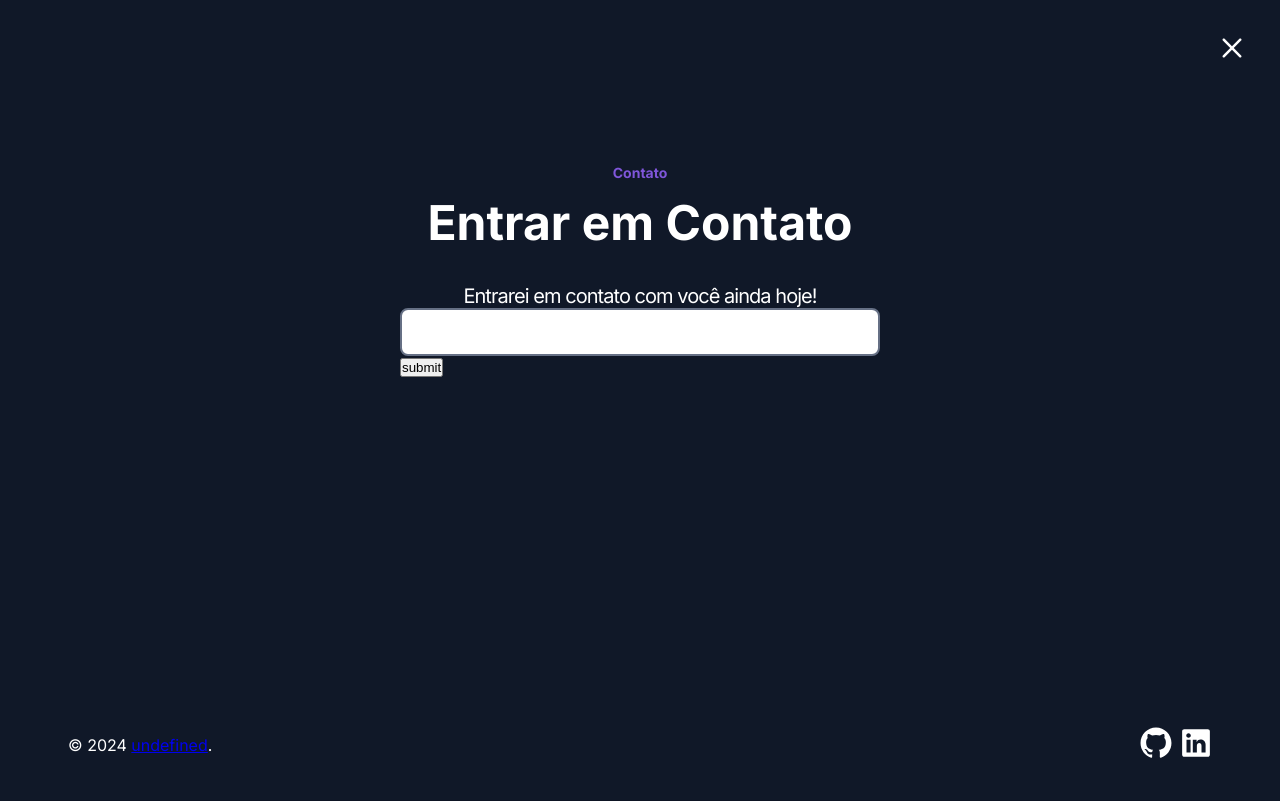
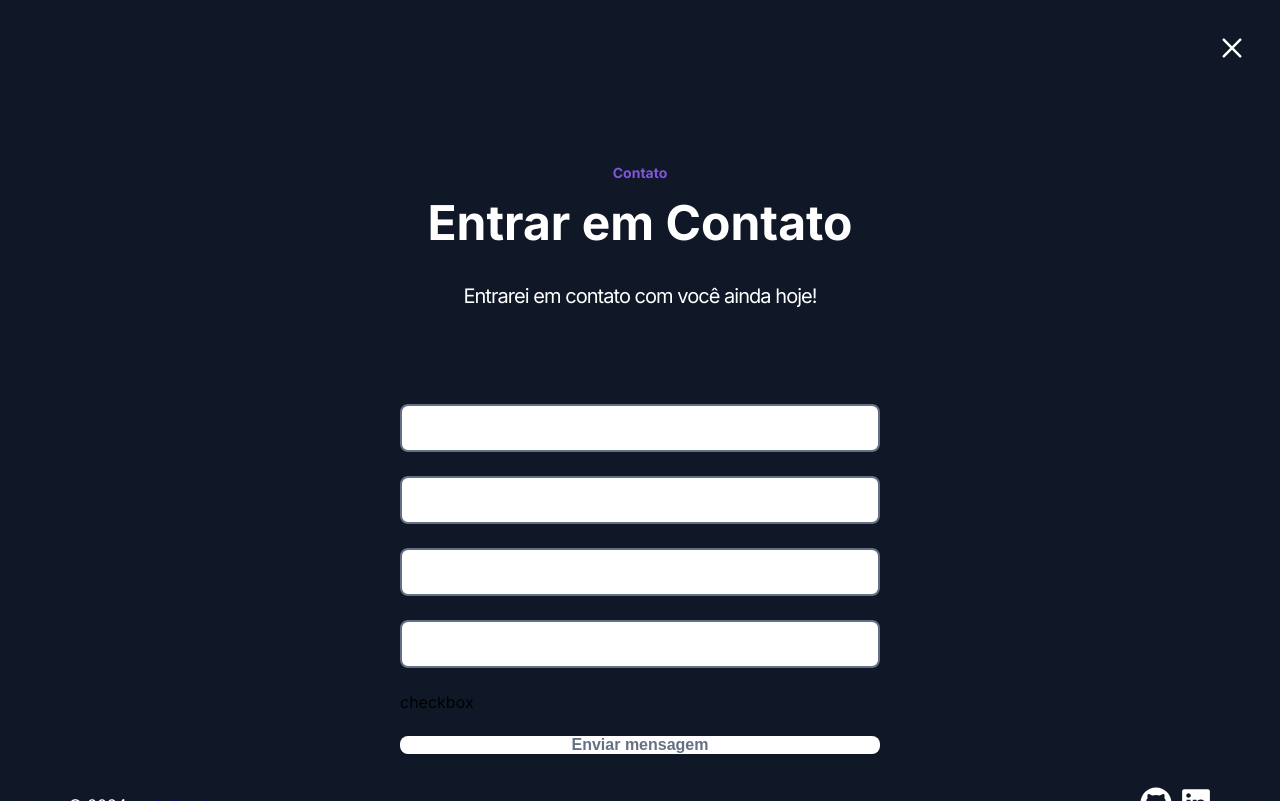
Before and after one commit to matheusgrodrigues/portfolio-backup-inativo, a Next.js app: page / in a window 1280 px wide. Both pictures are taken after a click on the button "Entre em Contato". Built offline with nearby package versions, Linux system fonts and the light colour scheme.

Commit message:
adicionando form

```diff
--- a/src/components/pages/ModalContact/ModalContact.tsx
+++ b/src/components/pages/ModalContact/ModalContact.tsx
@@ -13,6 +13,7 @@ import Input from '../../atoms/Input';
 import Text from '../../atoms/Text';
 
 import Footer from '../../organisms/Footer';
+import Button from '../../atoms/Button';
 
 const Container = styled.div`
     justify-content: center;
@@ -39,13 +40,17 @@ const FormTitle = styled.div`
     text-align: center;
     max-width: 480px;
     margin: 0 auto;
+    margin-bottom: ${(props) => props.theme.ref.spacing['spacing_96']};
     width: 100%;
 `;
 
 const FormContainer = styled.div`
+    flex-direction: column;
     max-width: 480px;
+    display: flex;
     margin: 0 auto;
     width: 100%;
+    gap: ${(props) => props.theme.ref.spacing['spacing_24']};
 `;
 
 export interface ModalContactRef {
@@ -103,13 +108,18 @@ const ModalContact: React.ForwardRefRenderFunction<object, React.RefAttributes<M
                     </Text>
                 </FormTitle>
 
-                <FormContainer>
-                    <Form onSubmit={onSubmit}>
+                <Form onSubmit={onSubmit}>
+                    <FormContainer>
                         <Input name="nome" />
+                        <Input name="email" />
+                        <Input name="telefone" />
+                        <Input name="mensagem" />
 
-                        <button>submit</button>
-                    </Form>
-                </FormContainer>
+                        <p>checkbox</p>
+
+                        <Button>Enviar mensagem</Button>
+                    </FormContainer>
+                </Form>
 
                 <Footer />
             </Container>
--- a/src/core/components/Form/Form.tsx
+++ b/src/core/components/Form/Form.tsx
@@ -20,7 +20,9 @@ const Form: React.FC<FormProps> = ({ children, onSubmit }) => {
 
     return (
         <FormProvider {...methods}>
-            <form onSubmit={methods.handleSubmit(onSubmit)}>{children}</form>
+            <form onSubmit={methods.handleSubmit(onSubmit)} style={{ width: '100%' }}>
+                {children}
+            </form>
         </FormProvider>
     );
 };
--- a/src/core/components/Modal/Modal.tsx
+++ b/src/core/components/Modal/Modal.tsx
@@ -11,6 +11,18 @@ import Icon from '@/src/components/atoms/Icon';
 export interface ModalRef {
     setIsOpen: React.Dispatch<React.SetStateAction<boolean>>;
 }
+
+const Overlay = styled(Dialog.Overlay)`
+    background: rgba(0 0 0 / 0.5);
+    position: fixed;
+    top: 0;
+    left: 0;
+    right: 0;
+    bottom: 0;
+    display: grid;
+    place-items: center;
+    overflow-y: auto;
+`;
 
 const Content = styled(Dialog.Content)`
     background: ${({ theme }) => (theme.name === 'light' ? theme.ref.colors['white'] : theme.ref.colors['gray900'])};
@@ -61,6 +73,7 @@ const Modal: React.ForwardRefRenderFunction<ModalRef, DialogProps> = ({ children
     return (
         <Dialog.Root open={isOpen}>
             <Dialog.Portal>
+                <Overlay>
                     <Content>
                         <Header>
                             <Button variant="link" onClick={() => setIsOpen(false)}>
@@ -75,6 +88,7 @@ const Modal: React.ForwardRefRenderFunction<ModalRef, DialogProps> = ({ children
 
                         {children}
                     </Content>
+                </Overlay>
             </Dialog.Portal>
         </Dialog.Root>
     );
```
Lines whose indentation alone changed are shown as unchanged.
